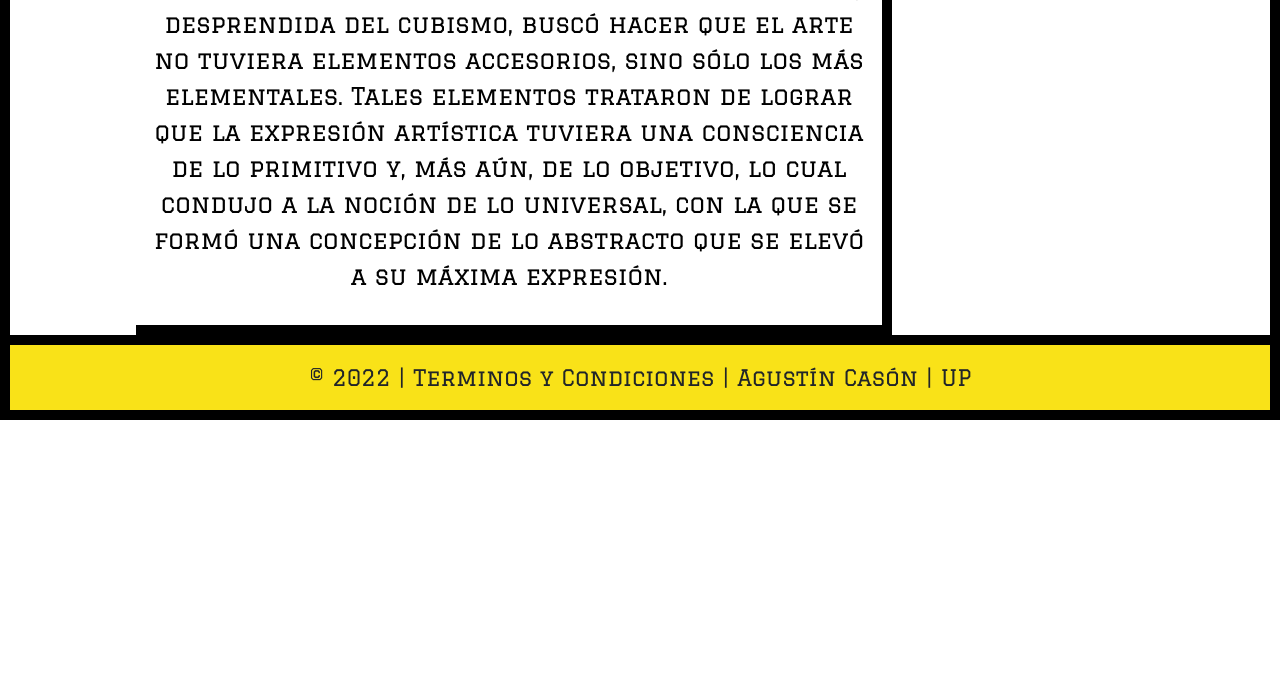
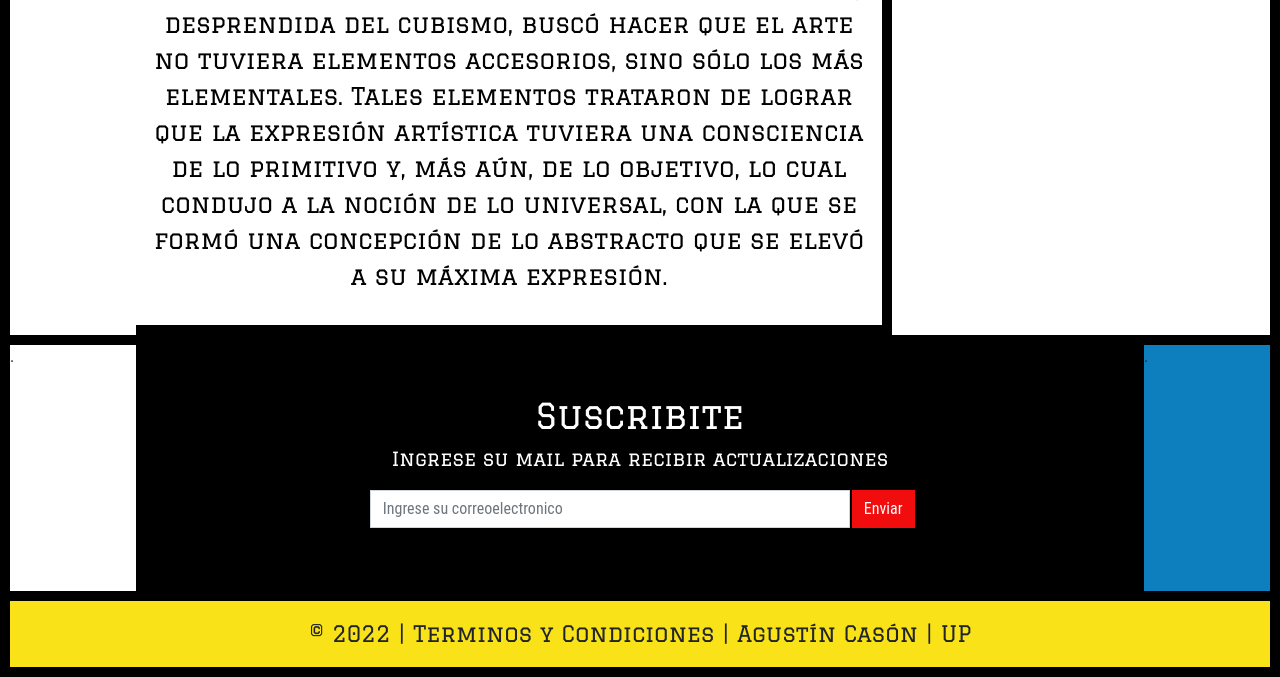
Before and after one commit to AgusCason/neoplasticismo00, a plain HTML site: page filosofia.html in a window 1280 px wide. Shown: the part 239-916 px from the top of the page. Before the commit the page ends 800 px from the top, so only its background shows below. Drawn offline with nearby package versions, Linux system fonts and the light colour scheme; a web font is replaced by a local one.

Commit message:
Add files via upload

```diff
--- a/filosofia.html
+++ b/filosofia.html
@@ -135,12 +135,32 @@
                 <div class="filosofiatexto_1 cl4">
                     <p>El neoplasticismo fue una corriente artística que, desprendida del cubismo, buscó hacer que el arte no tuviera elementos accesorios, sino sólo los más elementales. Tales elementos trataron de lograr que la expresión artística tuviera una consciencia de lo primitivo y, más aún, de lo objetivo, lo cual condujo a la noción de lo universal, con la que se formó una concepción de lo abstracto que se elevó a su máxima expresión.</p>
                 </div>
-                <div class="filosofiaespacios_4 cl4">
-                    <p>.</p>
+                <div class="filosofiaespacios_5 cl5">
+                    <img src="img/filosofia/01.jpg" alt="">
                 </div>
             </div>
 
         </div>
+        <div class="suscribite">
+            <div class="izq cl4">
+                <p>.</p>
+            </div>
+            <div class="cent cl5">
+                <h4>Suscribite</h4>
+                <p>Ingrese su mail para recibir actualizaciones</p>
+                <form class="row row-cols-lg  form">
+                    <div class="col-10">
+                        <input type="email" class="form-control formd" id="colFormLabel" placeholder="Ingrese su correoelectronico">
+                      </div>
+                    <div class="col-auto">
+                      <button type="submit" class="btn btn-primary cl1">Enviar</button>
+                    </div>
+                </form>
+            </div>
+            <div class="izq cl3">
+                <p>.</p>
+            </div>
+          </div>
     </section>
 
     <footer class="container-fluid cl2 footer">
```
